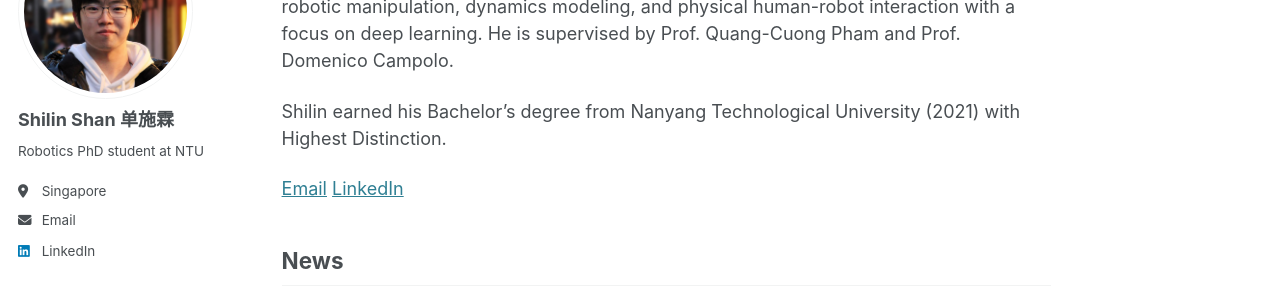
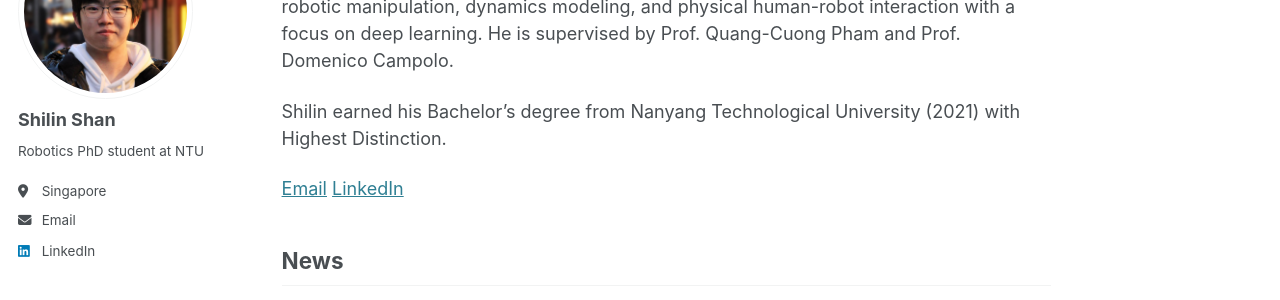
Before and after one commit to ShanShilin/ShanShilin.github.io, a Jekyll site: the page built from _pages/about.md, in a window 1280 px wide. Shown: the part 175-475 px from the top of the page. Built offline with Jekyll 4.4.1, drawn with Linux system fonts in a browser that asks for light colours.

Commit message:
Update _config.yml

```diff
--- a/_config.yml
+++ b/_config.yml
@@ -22,7 +22,7 @@ repository               : "academicpages/academicpages.github.io"
 #               Additional customization can be done by editing /_includes/author-profile.html
 author:
   # Biographic information
-  name             : "Shilin Shan 单施霖"
+  name             : "Shilin Shan"
   avatar           : "Shilin Shan.jpg"
   bio              : "Robotics PhD student at NTU"
   location         : "Singapore"
```
